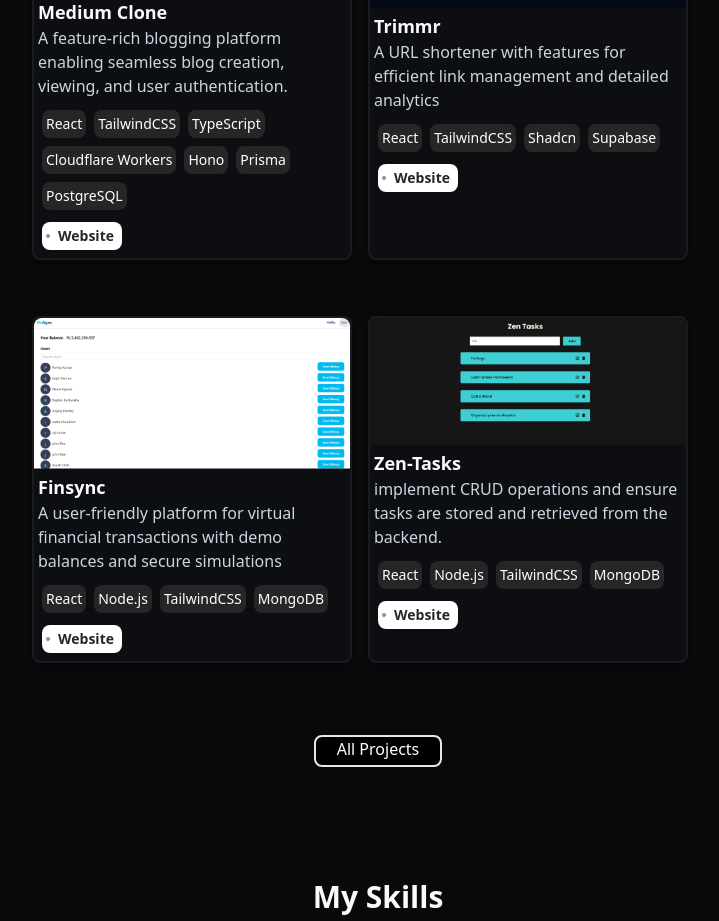
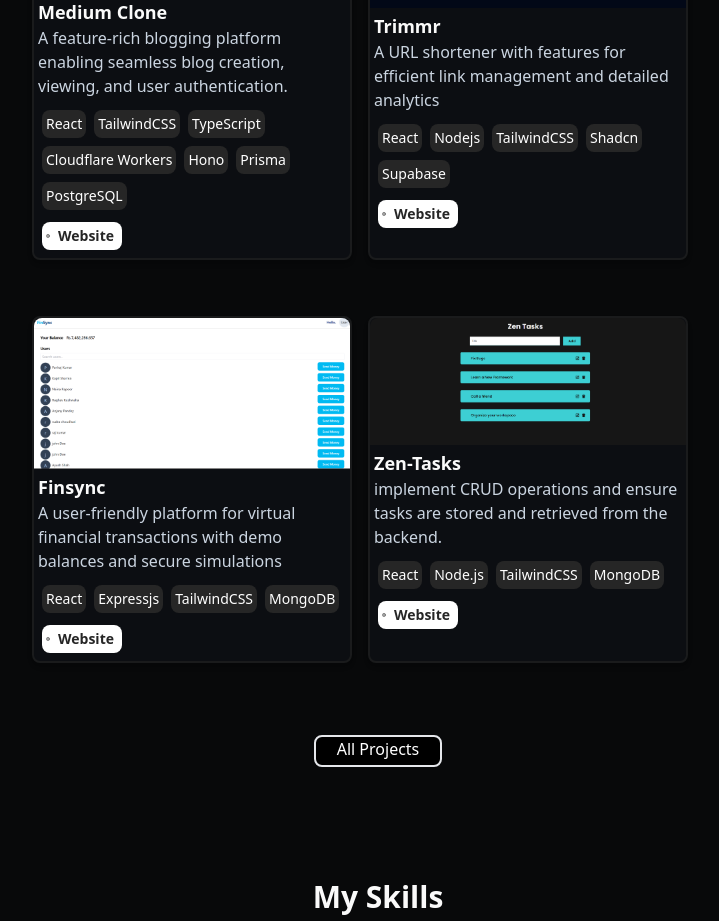
Before and after one commit to PankajKumardev/portfolio-frontend, a React (Vite) app: page / in a window 1280 px wide. Shown: the part 1740-2661 px from the top of the page, without its empty margins (262-981 px from the left). Built offline with nearby package versions, Linux system fonts and the light colour scheme.

Commit message:
Update Project.jsx

```diff
--- a/src/pages/Project.jsx
+++ b/src/pages/Project.jsx
@@ -25,7 +25,7 @@ export const Project = () =>{
             img = {trimmr}
             title = "Trimmr"
             description = "A URL shortener with features for efficient link management and detailed analytics"
-            techStack={['React', 'TailwindCSS', 'Shadcn', 'Supabase']}
+            techStack={['React', 'Nodejs', 'TailwindCSS', 'Shadcn', 'Supabase']}
             website="https://trimmrr.vercel.app/"
             />
             </div>
@@ -36,7 +36,7 @@ export const Project = () =>{
             img = {finsyc}
             title = "Finsync"
             description = "A user-friendly platform for virtual financial transactions with demo balances and secure simulations"
-            techStack={['React', 'Node.js', 'TailwindCSS', 'MongoDB']}
+            techStack={['React','Expressjs', 'TailwindCSS', 'MongoDB']}
             website="https://finsync.vercel.app/"
             />
 
```
